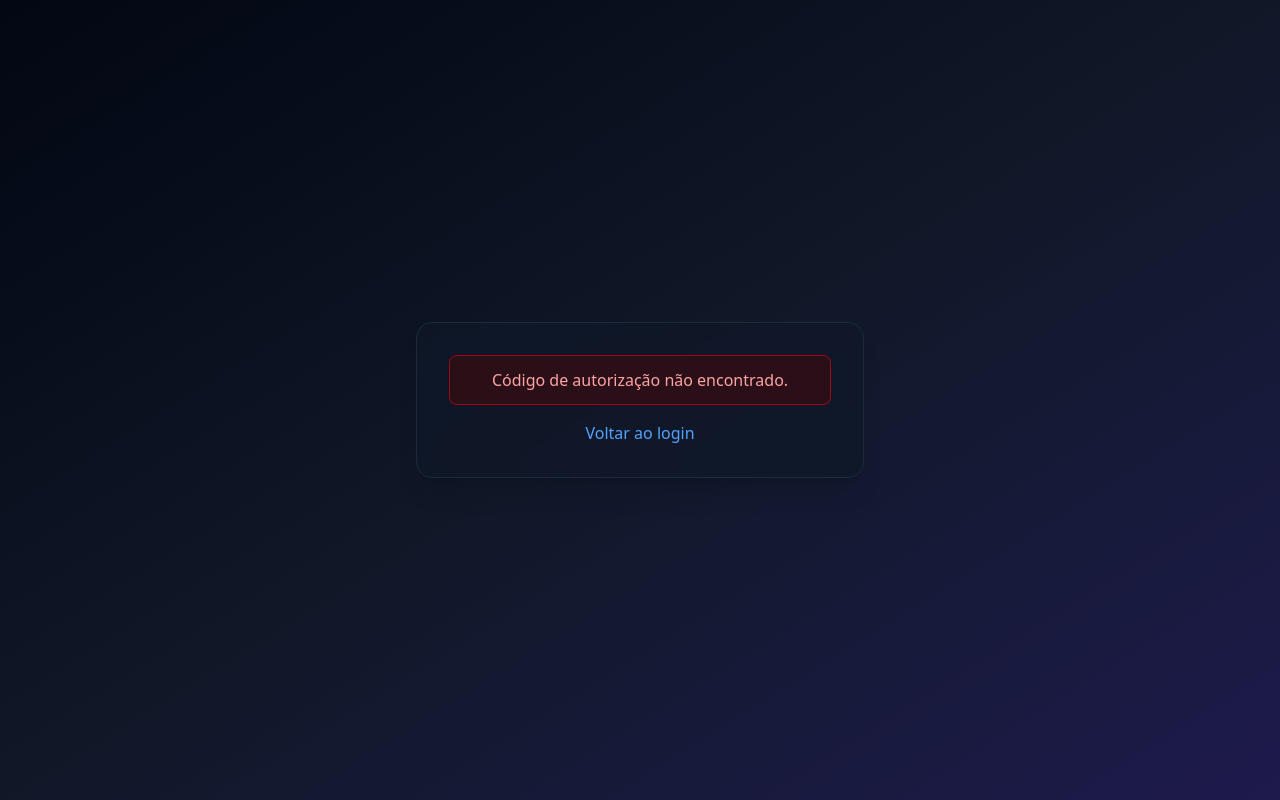
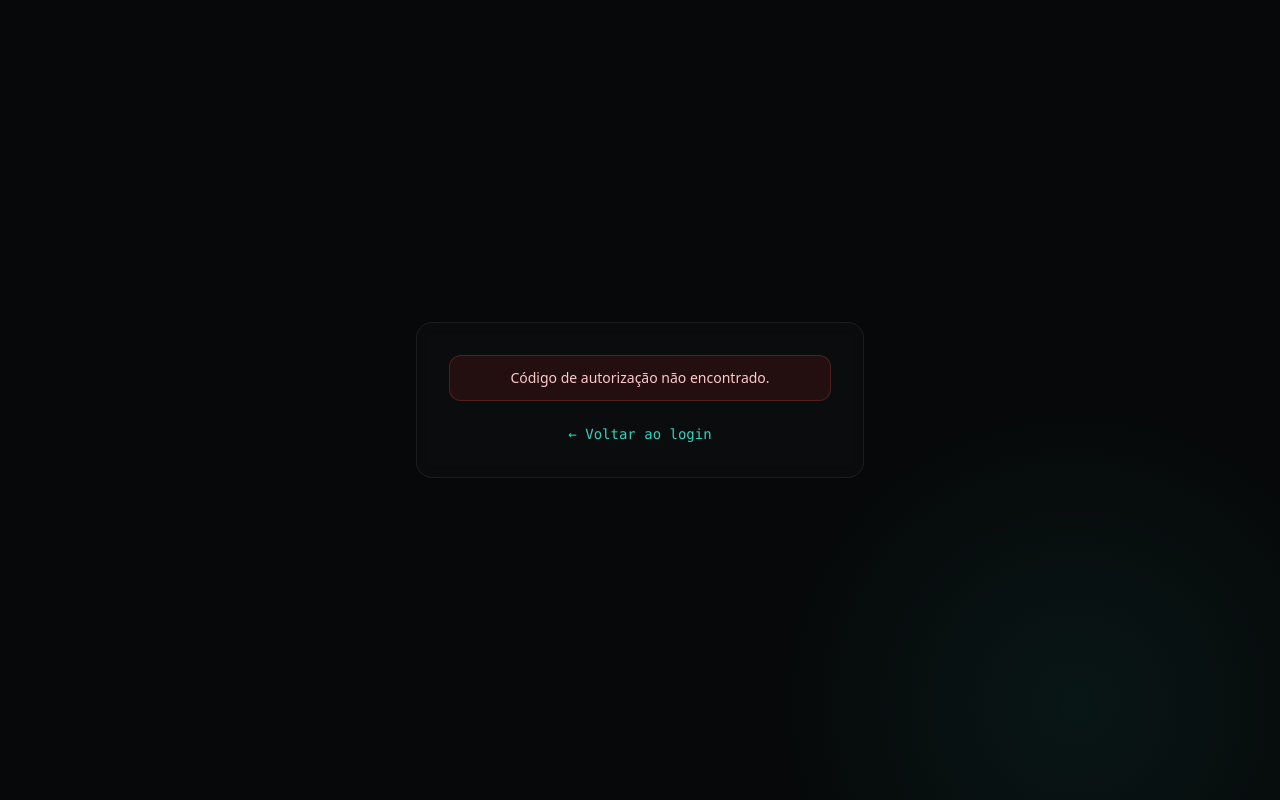
Before and after one commit to Luanderson-Dev/aclr-studycheck, an Angular app in the folder frontend/: page /auth/discord/callback in a window 1280 px wide. Built offline with nearby package versions, Linux system fonts and the light colour scheme.

Commit message:
feat(frontend): redesign das telas de login e callback
Landing/login dark com accent teal, copy natural, sem header, footer
com creditos + GitHub. Callback no mesmo tema.

```diff
--- a/frontend/src/app/features/login/discord-callback.ts
+++ b/frontend/src/app/features/login/discord-callback.ts
@@ -6,16 +6,29 @@ import { AuthService } from '../../core/auth/auth.service';
   selector: 'app-discord-callback',
   changeDetection: ChangeDetectionStrategy.OnPush,
   imports: [RouterLink],
+  styles: [`
+    :host { display: block; }
+    .scene {
+      min-height: 100vh;
+      background:
+        radial-gradient(circle at 84% 88%, var(--app-accent-soft), transparent 24%),
+        var(--app-bg);
+    }
+    .spinner {
+      border: 3px solid var(--app-accent-soft);
+      border-top-color: var(--app-accent);
+    }
+  `],
   template: `
-    <div class="min-h-screen flex items-center justify-center bg-gradient-to-br from-indigo-100 via-gray-100 to-blue-100 dark:from-gray-950 dark:via-gray-900 dark:to-indigo-950 px-4">
-      <div class="bg-white/90 dark:bg-gray-900/80 backdrop-blur border border-gray-200 dark:border-gray-800 p-8 rounded-2xl shadow-xl w-full max-w-md text-center">
+    <div class="scene flex items-center justify-center px-4">
+      <div class="w-full max-w-md rounded-2xl border border-app bg-surface p-8 text-center backdrop-blur">
         @if (erro()) {
-          <div class="bg-red-50 dark:bg-red-950/50 border border-red-200 dark:border-red-800 text-red-700 dark:text-red-300 px-4 py-3 rounded-lg mb-4">{{ erro() }}</div>
-          <a routerLink="/login" class="text-blue-600 dark:text-blue-400 hover:underline">Voltar ao login</a>
+          <div class="mb-5 rounded-xl border border-red-400/20 bg-red-500/10 px-4 py-3 text-sm text-red-600 dark:text-red-200">{{ erro() }}</div>
+          <a routerLink="/login" class="font-mono text-sm text-accent transition-colors hover:text-accent">← Voltar ao login</a>
         } @else {
-          <div class="flex flex-col items-center gap-3">
-            <div class="w-8 h-8 border-3 border-indigo-500 border-t-transparent rounded-full animate-spin"></div>
-            <p class="text-gray-600 dark:text-gray-300">Autenticando com Discord...</p>
+          <div class="flex flex-col items-center gap-4">
+            <div class="spinner h-8 w-8 animate-spin rounded-full"></div>
+            <p class="font-mono text-sm text-muted">Autenticando com Discord...</p>
           </div>
         }
       </div>
--- a/frontend/src/app/features/login/login.ts
+++ b/frontend/src/app/features/login/login.ts
@@ -6,67 +6,133 @@ import { ThemeToggle } from '../../core/components/theme-toggle';
   selector: 'app-login',
   changeDetection: ChangeDetectionStrategy.OnPush,
   imports: [ThemeToggle],
+  styles: [`
+    :host { display: block; }
+
+    .scene {
+      position: relative;
+      height: 100vh;
+      height: 100dvh;
+      display: flex;
+      flex-direction: column;
+      overflow: hidden;
+      background:
+        radial-gradient(circle at 84% 88%, var(--app-bg-soft), transparent 26%),
+        radial-gradient(circle at 92% 94%, var(--app-bg-soft), transparent 28%),
+        var(--app-bg);
+    }
+
+    .glow {
+      position: absolute;
+      border-radius: 9999px;
+      filter: blur(80px);
+      pointer-events: none;
+      background: var(--app-accent-soft);
+    }
+
+    .cta {
+      transition: transform 160ms ease, box-shadow 160ms ease, background-color 160ms ease;
+    }
+    .cta:hover:not(:disabled) {
+      transform: translateY(-2px);
+      box-shadow: 0 16px 38px var(--app-accent-soft);
+    }
+    .cta:active { transform: translateY(0); }
+
+    .step-card {
+      transition: transform 200ms ease, border-color 200ms ease, background-color 200ms ease;
+    }
+    .step-card:hover {
+      transform: translateY(-3px);
+      border-color: var(--app-accent-border);
+      background: var(--app-accent-soft);
+    }
+
+    @keyframes rise {
+      from { opacity: 0; transform: translateY(14px); }
+      to { opacity: 1; transform: translateY(0); }
+    }
+    .rise { opacity: 0; animation: rise 720ms cubic-bezier(0.22, 1, 0.36, 1) forwards; }
+    .d1 { animation-delay: 80ms; }
+    .d2 { animation-delay: 170ms; }
+    .d3 { animation-delay: 260ms; }
+    .d4 { animation-delay: 360ms; }
+    .d5 { animation-delay: 460ms; }
+  `],
   template: `
-    <div class="relative min-h-screen flex items-center justify-center overflow-hidden bg-gradient-to-br from-indigo-100 via-gray-100 to-blue-100 dark:from-gray-950 dark:via-gray-900 dark:to-indigo-950 px-4">
-      <div class="absolute top-4 right-4 z-10">
+    <div class="scene text-app">
+      <div class="glow right-[-6rem] bottom-[-6rem] h-80 w-80"></div>
+      <div class="glow left-[10%] top-[6%] h-40 w-72"></div>
+
+      <div class="absolute right-4 top-4 z-20">
         <app-theme-toggle />
       </div>
 
-      <!-- Brilhos de fundo -->
-      <div class="pointer-events-none absolute -top-24 -left-24 w-72 h-72 rounded-full bg-indigo-400/20 blur-3xl"></div>
-      <div class="pointer-events-none absolute -bottom-24 -right-24 w-72 h-72 rounded-full bg-blue-400/20 blur-3xl"></div>
-
-      <div class="relative w-full max-w-md">
-        <div class="bg-white/90 dark:bg-gray-900/80 backdrop-blur border border-gray-200 dark:border-gray-800 p-8 rounded-2xl shadow-xl">
-          <div class="flex flex-col items-center mb-8">
-            <div class="w-14 h-14 rounded-2xl bg-gradient-to-br from-indigo-500 to-blue-600 flex items-center justify-center shadow-lg mb-4">
-              <svg width="28" height="28" viewBox="0 0 24 24" fill="none" stroke="white" stroke-width="2" stroke-linecap="round" stroke-linejoin="round" aria-hidden="true">
-                <path d="M12 14l9-5-9-5-9 5 9 5z" />
-                <path d="M12 14l6.16-3.42a12 12 0 0 1 .84 4.42c0 1.42-.34 2.76-.94 3.94" />
-                <path d="M12 14v7M5.5 11.5v4.5c0 1.1 2.9 3 6.5 3s6.5-1.9 6.5-3v-4.5" />
-              </svg>
-            </div>
-            <h1 class="text-3xl font-extrabold text-gray-800 dark:text-gray-50 tracking-tight">StudyCheck</h1>
-            <p class="text-sm font-medium text-indigo-600 dark:text-indigo-400 mt-1">
-              Estudar junto rende mais. 🚀
-            </p>
-            <p class="text-sm text-gray-500 dark:text-gray-400 mt-3 text-center leading-relaxed">
-              Entrou na call de estudos do <span class="font-semibold text-gray-700 dark:text-gray-200">AceleraDev</span>?
-              O StudyCheck conta seu tempo automaticamente, mantém sua
-              ofensiva viva e te coloca no ranking da galera.
-            </p>
+      <main class="relative z-10 mx-auto flex w-full max-w-3xl flex-1 flex-col items-center justify-center overflow-hidden px-6 py-8 text-center">
+        <div class="rise d1 mb-6 flex items-center gap-2 rounded-full border border-app bg-surface px-4 py-1.5 text-xs text-muted">
+          <span class="h-1.5 w-1.5 rounded-full bg-accent"></span>
+          parte da comunidade <span class="font-medium text-accent">AceleraDev</span>
         </div>
 
-          <div class="flex justify-center gap-2 mb-7 text-xs">
-            <span class="px-3 py-1 rounded-full bg-indigo-50 dark:bg-indigo-950/50 text-indigo-700 dark:text-indigo-300 font-medium">⏱️ Tempo automático</span>
-            <span class="px-3 py-1 rounded-full bg-orange-50 dark:bg-orange-950/50 text-orange-700 dark:text-orange-300 font-medium">🔥 Ofensiva</span>
-            <span class="px-3 py-1 rounded-full bg-blue-50 dark:bg-blue-950/50 text-blue-700 dark:text-blue-300 font-medium">🏆 Ranking</span>
-          </div>
+        <h1 class="rise d2 max-w-2xl text-balance text-4xl font-extrabold leading-[1.08] tracking-tight text-heading sm:text-5xl">
+          O foco virou <span class="italic text-accent">número</span>.
+          <br />
+          O número virou ranking.
+        </h1>
+
+        <p class="rise d3 mt-5 max-w-xl text-pretty text-[15px] leading-7 text-muted">
+          Entrou na call de estudo do <span class="text-heading">AceleraDev</span> no Discord?
+          O StudyCheck conta o tempo, segura sua ofensiva e mostra sua posição na semana.
+          Você não clica em nada.
+        </p>
 
         @if (erro()) {
-            <div class="bg-red-50 dark:bg-red-950/50 border border-red-200 dark:border-red-800 text-red-700 dark:text-red-300 px-4 py-3 rounded-lg mb-4 text-sm">
+          <div class="rise mt-5 rounded-xl border border-red-400/30 bg-red-500/10 px-4 py-3 text-sm text-red-500 dark:text-red-200">
             {{ erro() }}
           </div>
         }
 
+        <div class="rise d4 mt-8 flex flex-wrap items-center justify-center gap-3">
           <button
             type="button"
             (click)="entrarComDiscord()"
             [disabled]="carregando()"
-            class="w-full flex items-center justify-center gap-3 bg-[#5865F2] text-white py-3 px-4 rounded-xl font-medium hover:bg-[#4752C4] disabled:opacity-50 disabled:cursor-not-allowed transition-all shadow-md hover:shadow-lg active:scale-[0.98]"
+            class="cta flex items-center gap-2 rounded-xl bg-accent px-6 py-3.5 text-sm font-semibold text-white disabled:cursor-not-allowed disabled:opacity-60"
           >
-            <svg width="22" height="17" viewBox="0 0 127.14 96.36" fill="currentColor" xmlns="http://www.w3.org/2000/svg" aria-hidden="true">
+            <svg width="20" height="15" viewBox="0 0 127.14 96.36" fill="currentColor" aria-hidden="true">
               <path d="M107.7,8.07A105.15,105.15,0,0,0,81.47,0a72.06,72.06,0,0,0-3.36,6.83A97.68,97.68,0,0,0,49,6.83,72.37,72.37,0,0,0,45.64,0,105.89,105.89,0,0,0,19.39,8.09C2.79,32.65-1.71,56.6.54,80.21h0A105.73,105.73,0,0,0,32.71,96.36,77.7,77.7,0,0,0,39.6,85.25a68.42,68.42,0,0,1-10.85-5.18c.91-.66,1.8-1.34,2.66-2a75.57,75.57,0,0,0,64.32,0c.87.71,1.76,1.39,2.66,2a68.68,68.68,0,0,1-10.87,5.19,77,77,0,0,0,6.89,11.1A105.25,105.25,0,0,0,126.6,80.22h0C129.24,52.84,122.09,29.11,107.7,8.07ZM42.45,65.69C36.18,65.69,31,60,31,53s5-12.74,11.43-12.74S54,46,53.89,53,48.84,65.69,42.45,65.69Zm42.24,0C78.41,65.69,73.25,60,73.25,53s5-12.74,11.44-12.74S96.23,46,96.12,53,91.08,65.69,84.69,65.69Z"/>
             </svg>
             @if (carregando()) { Entrando... } @else { Entrar com Discord }
           </button>
+        </div>
 
-          <p class="text-xs text-center text-gray-400 dark:text-gray-500 mt-6 leading-relaxed">
-            Exclusivo pra quem é do <span class="font-semibold text-gray-500 dark:text-gray-400">Discord do AceleraDev</span>.
-            Bora subir nesse ranking? 💪
-          </p>
+        <div class="rise d5 mt-10 grid w-full gap-3 border-t border-app-soft pt-8 text-left sm:grid-cols-3">
+          @for (st of steps; track st.tag) {
+            <div class="step-card rounded-xl border border-app bg-surface p-4">
+              <p class="font-mono text-xs uppercase tracking-[0.18em] text-accent">{{ st.tag }}</p>
+              <h3 class="mt-2 font-semibold text-heading">{{ st.title }}</h3>
+              <p class="mt-1 text-sm leading-6 text-muted">{{ st.desc }}</p>
             </div>
+          }
         </div>
+      </main>
+
+      <footer class="relative z-10 mx-auto flex w-full max-w-6xl flex-shrink-0 flex-col items-center justify-between gap-2 border-t border-app-soft px-6 py-4 text-xs text-faint sm:flex-row sm:px-8">
+        <span>© 2026 StudyCheck · feito por
+          <a
+            href="https://github.com/Luanderson-Dev"
+            target="_blank"
+            rel="noopener noreferrer"
+            class="inline-flex items-center gap-1 font-medium text-muted transition-colors hover:text-accent"
+          >
+            <svg width="13" height="13" viewBox="0 0 24 24" fill="currentColor" aria-hidden="true">
+              <path d="M12 .5C5.37.5 0 5.87 0 12.5c0 5.3 3.44 9.8 8.21 11.39.6.11.82-.26.82-.58 0-.29-.01-1.05-.02-2.06-3.34.73-4.04-1.61-4.04-1.61-.55-1.39-1.34-1.76-1.34-1.76-1.09-.75.08-.73.08-.73 1.21.09 1.84 1.24 1.84 1.24 1.07 1.84 2.81 1.31 3.5 1 .11-.78.42-1.31.76-1.61-2.67-.3-5.47-1.33-5.47-5.93 0-1.31.47-2.38 1.24-3.22-.13-.31-.54-1.52.12-3.18 0 0 1.01-.32 3.3 1.23a11.5 11.5 0 0 1 6 0c2.29-1.55 3.3-1.23 3.3-1.23.66 1.66.25 2.87.12 3.18.77.84 1.23 1.91 1.23 3.22 0 4.61-2.8 5.62-5.48 5.92.43.37.81 1.1.81 2.22 0 1.6-.01 2.89-.01 3.29 0 .32.21.7.82.58A12.01 12.01 0 0 0 24 12.5C24 5.87 18.63.5 12 .5z"/>
+            </svg>
+            Luanderson-Dev
+          </a>
+        </span>
+        <span class="font-mono">v0.4.0 · não-oficial</span>
+      </footer>
     </div>
   `,
 })
@@ -74,6 +140,12 @@ export class Login {
   private readonly http = inject(HttpClient);
   readonly erro = signal('');
   readonly carregando = signal(false);
+
+  protected readonly steps = [
+    { tag: 'step 01', title: 'Entra na call', desc: 'A sessão começa sozinha, sem comando e sem botão.' },
+    { tag: 'step 02', title: 'Estuda', desc: 'Cronômetro contínuo, em silêncio, no canto da tela.' },
+    { tag: 'step 03', title: 'Sai e pronto', desc: 'Tempo, ofensiva e ranking atualizam automaticamente.' },
+  ];
 
   entrarComDiscord(): void {
     this.carregando.set(true);
```
Lines whose indentation alone changed are shown as unchanged.
